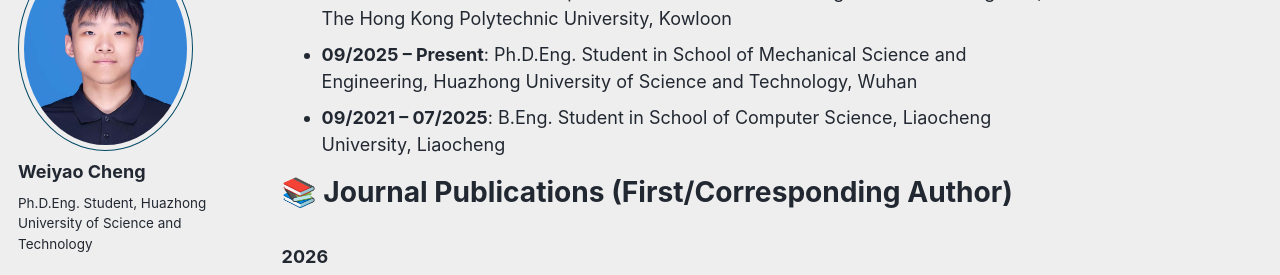
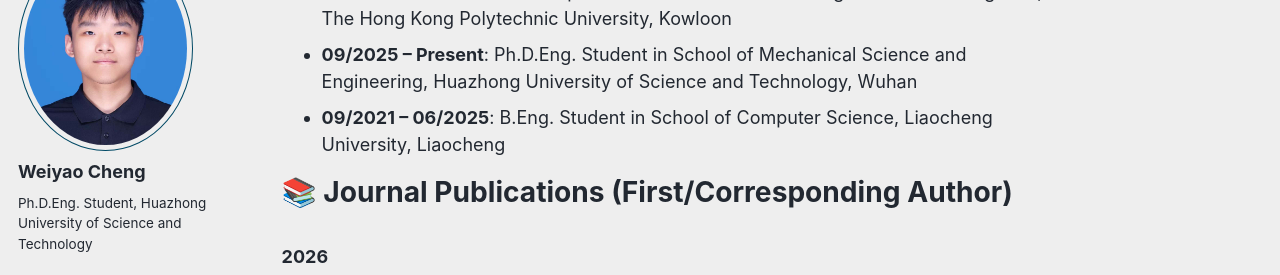
Before and after one commit to cwylcu080903/cwylcu080903.github.io, a Jekyll site: the page built from _pages/about.md, in a window 1280 px wide and 900 px high, scrolled down 328 px. Shown: the part 153-428 px from the top of the window. Built offline with Jekyll 4.4.1, drawn with Linux system fonts in a browser that asks for light colours; some web fonts are replaced; a script bundle is joined from its source files by our own code; library files that are not in the unit come from our copies.

Commit message:
Update about.md

```diff
--- a/_pages/about.md
+++ b/_pages/about.md
@@ -15,7 +15,7 @@ redirect_from:
 ======
 - **09/2026 – Present**: RA in Department of Construction Management and Intelligence, The Hong Kong Polytechnic University, Kowloon
 - **09/2025 – Present**: Ph.D.Eng. Student in School of Mechanical Science and Engineering, Huazhong University of Science and Technology, Wuhan
-- **09/2021 – 07/2025**: B.Eng. Student in School of Computer Science, Liaocheng University, Liaocheng
+- **09/2021 – 06/2025**: B.Eng. Student in School of Computer Science, Liaocheng University, Liaocheng
 
 📚 Journal Publications (First/Corresponding Author)
 ======
```
